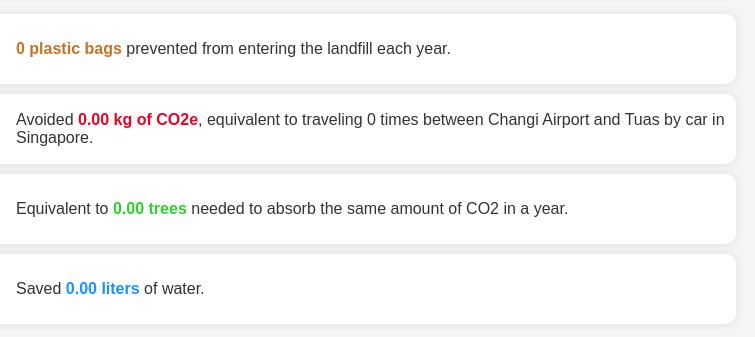
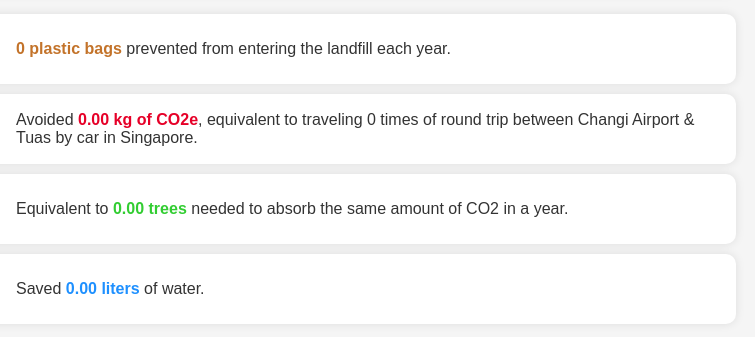
Before and after one commit to Sustainablewealth/thatchan, a plain HTML site: page index.html in a window 1280 px wide. Both pictures are taken after a click on the button "Calculate". Shown: the part 463-800 px from the top of the page, 304-1059 px from the left. Drawn offline with Linux system fonts and the light colour scheme.

Commit message:
Update index.html

```diff
--- a/index.html
+++ b/index.html
@@ -90,7 +90,7 @@
             var co2EmissionsPerRoundTrip = 92 * 0.145; // 92 km round trip * 0.145 kg CO2/km
             var equivalentTrips = totalCO2eSaved / co2EmissionsPerRoundTrip;
 
-            document.getElementById("result").innerHTML = '<div class="result-item"><img src="https://media.istockphoto.com/id/928454146/vector/garage-dump-isolated.jpg?s=612x612&w=0&k=20&c=_qmvZqsGfmZGwxhjSYr0KqOliLc6ZMWkrVxselbgqAk=" alt="Plastic Bags Icon"><p><span style="color:#C3732A; font-weight: bold;">' + plasticBagsReplaced.toFixed(0).replace(/\B(?=(\d{3})+(?!\d))/g, ",") + ' plastic bags</span> prevented from entering the landfill each year.</p></div><div class="result-item"><img src="https://png.pngtree.com/png-vector/20240129/ourmid/pngtree-3d-illustration-of-air-pollution-png-image_11561049.png" alt="CO2e Icon"><p>Avoided <span style="color:#E60028; font-weight: bold;">' + totalCO2eSaved.toFixed(2).replace(/\B(?=(\d{3})+(?!\d))/g, ",") + ' kg of CO2e</span>, equivalent to traveling ' + equivalentTrips.toFixed(0) + ' times between Changi Airport and Tuas by car in Singapore.</p></div><div class="result-item"><img src="' + treeImageSrc + '" alt="Tree Icon"><p>Equivalent to <span style="color:#32CD32; font-weight: bold;">' + treesNeeded.toFixed(2).replace(/\B(?=(\d{3})+(?!\d))/g, ",") + ' trees</span> needed to absorb the same amount of CO2 in a year.</p></div><div class="result-item"><img src="https://cdn-icons-png.freepik.com/256/8487/8487843.png?semt=ais_hybrid" alt="Water Icon"><p>Saved <span style="color:#1E90FF; font-weight: bold;">' + waterSaved.toFixed(2).replace(/\B(?=(\d{3})+(?!\d))/g, ",") + ' liters</span> of water.</p></div>';
+            document.getElementById("result").innerHTML = '<div class="result-item"><img src="https://media.istockphoto.com/id/928454146/vector/garage-dump-isolated.jpg?s=612x612&w=0&k=20&c=_qmvZqsGfmZGwxhjSYr0KqOliLc6ZMWkrVxselbgqAk=" alt="Plastic Bags Icon"><p><span style="color:#C3732A; font-weight: bold;">' + plasticBagsReplaced.toFixed(0).replace(/\B(?=(\d{3})+(?!\d))/g, ",") + ' plastic bags</span> prevented from entering the landfill each year.</p></div><div class="result-item"><img src="https://png.pngtree.com/png-vector/20240129/ourmid/pngtree-3d-illustration-of-air-pollution-png-image_11561049.png" alt="CO2e Icon"><p>Avoided <span style="color:#E60028; font-weight: bold;">' + totalCO2eSaved.toFixed(2).replace(/\B(?=(\d{3})+(?!\d))/g, ",") + ' kg of CO2e</span>, equivalent to traveling ' + equivalentTrips.toFixed(0) + ' times of round trip between Changi Airport & Tuas by car in Singapore.</p></div><div class="result-item"><img src="' + treeImageSrc + '" alt="Tree Icon"><p>Equivalent to <span style="color:#32CD32; font-weight: bold;">' + treesNeeded.toFixed(2).replace(/\B(?=(\d{3})+(?!\d))/g, ",") + ' trees</span> needed to absorb the same amount of CO2 in a year.</p></div><div class="result-item"><img src="https://cdn-icons-png.freepik.com/256/8487/8487843.png?semt=ais_hybrid" alt="Water Icon"><p>Saved <span style="color:#1E90FF; font-weight: bold;">' + waterSaved.toFixed(2).replace(/\B(?=(\d{3})+(?!\d))/g, ",") + ' liters</span> of water.</p></div>';
 
             // Display biome image
             var biomeImage = document.getElementById("biomeImage");
```
